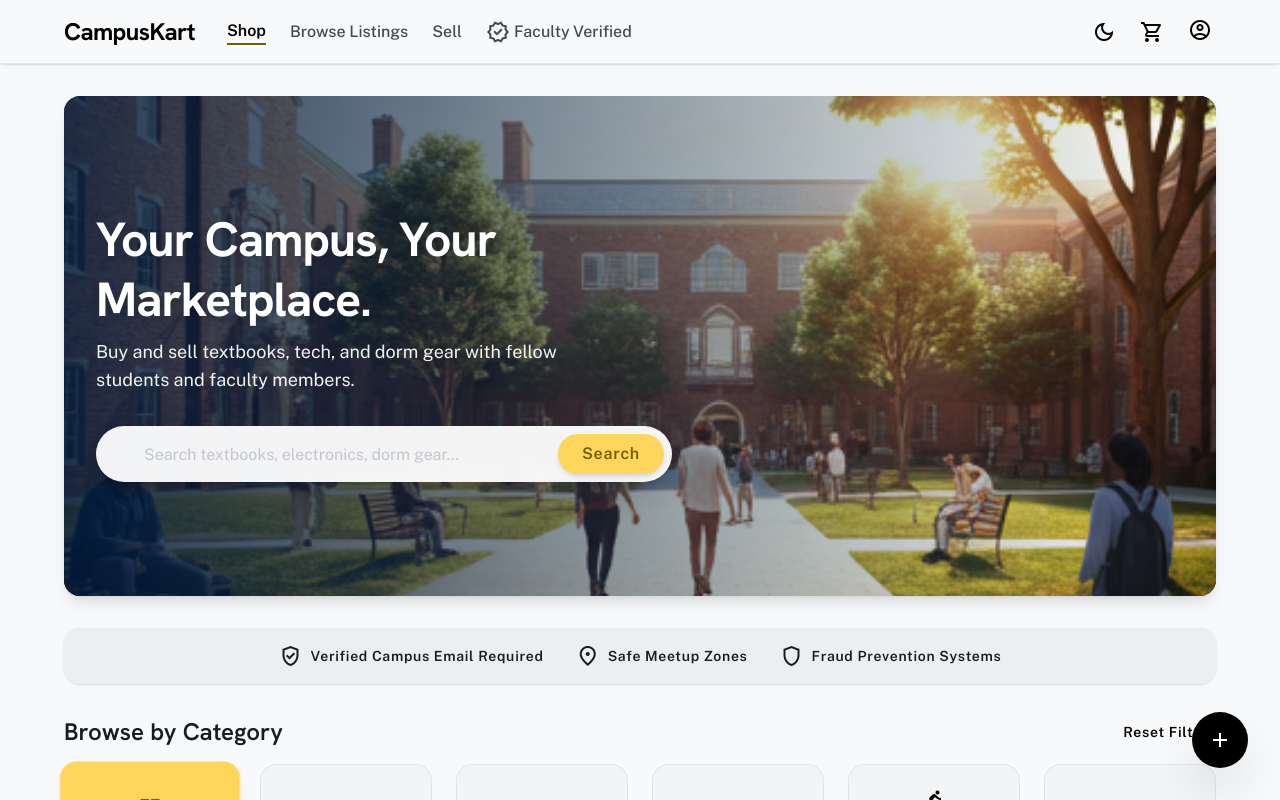
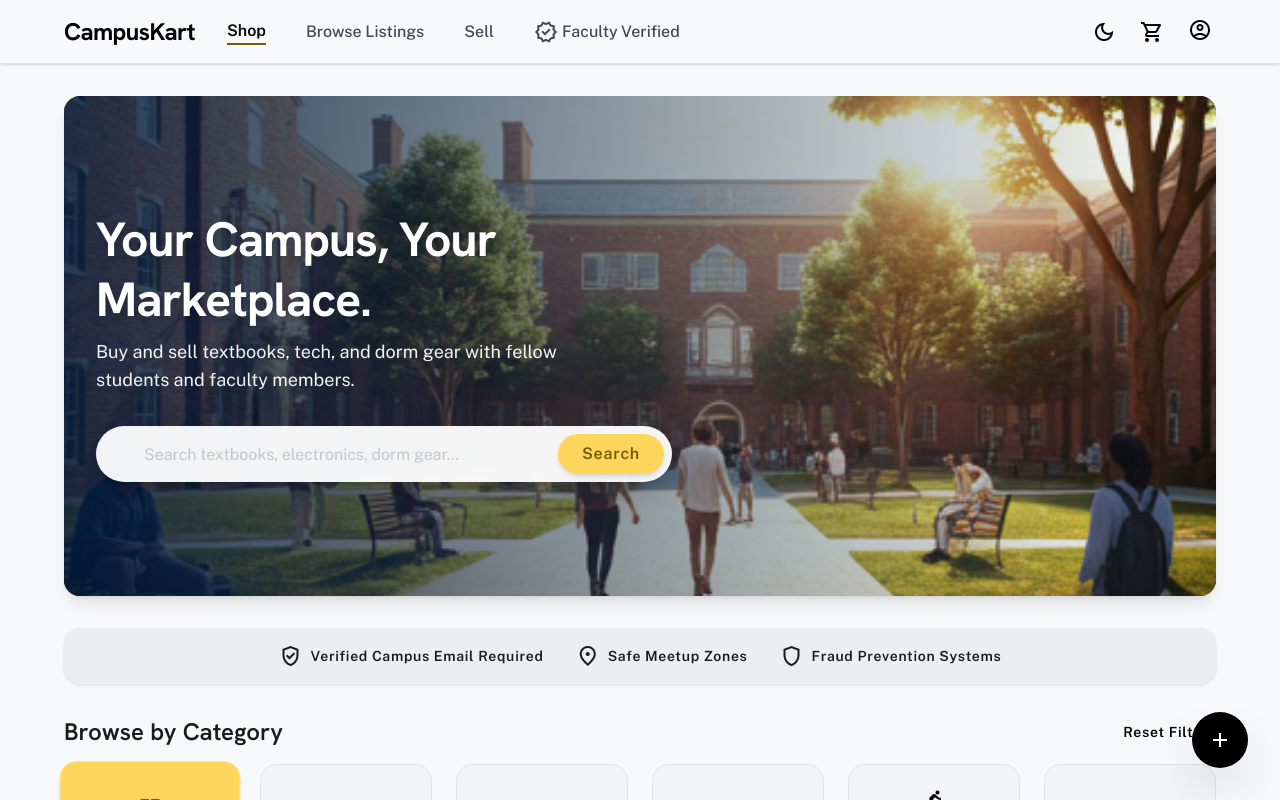
Before and after one commit to snairhridya/campuskartnew, a Next.js app: page / in a window 1280 px wide. Shown: the top 800 px of the page. Built offline with nearby package versions, Linux system fonts and the light colour scheme.

Commit message:
Increase navbar tab spacing from gap-6 to gap-10

```diff
--- a/app/login/page.tsx
+++ b/app/login/page.tsx
@@ -85,7 +85,7 @@ export default function LoginPage() {
             <Link href="/" className="font-headline-sm text-headline-sm font-bold text-primary tracking-tight">
               CampusKart
             </Link>
-            <nav className="hidden md:flex gap-6">
+            <nav className="hidden md:flex gap-10">
               {["Textbooks", "Electronics", "Bikes & Transport", "Dorm Essentials"].map((cat) => (
                 <Link key={cat} href="/" className="font-label-lg text-label-lg text-on-surface-variant hover:text-primary transition-colors">
                   {cat}
--- a/app/page.tsx
+++ b/app/page.tsx
@@ -340,7 +340,7 @@ export default function Home() {
           <span className="font-headline-sm text-headline-sm font-bold text-primary dark:text-secondary-fixed cursor-pointer tracking-tight" onClick={handleClearFilters}>
             CampusKart
           </span>
-          <nav className="hidden md:flex items-center gap-6">
+          <nav className="hidden md:flex items-center gap-10">
             <button
               onClick={() => { setSelectedCategory("All"); setActiveSearch(""); }}
               className={`font-body-md text-body-md hover:text-secondary dark:hover:text-secondary-fixed transition-colors duration-200 ${selectedCategory === "All" && activeSearch === "" ? "text-primary dark:text-secondary-fixed font-bold border-b-2 border-secondary" : "text-on-surface-variant dark:text-surface-variant font-medium"}`}
--- a/app/search/page.tsx
+++ b/app/search/page.tsx
@@ -95,7 +95,7 @@ export default function SearchPage() {
             <a href="/" className="font-headline-sm text-headline-sm font-bold text-primary" aria-label="CampusKart home">
               CampusKart
             </a>
-            <nav aria-label="Primary navigation" className="hidden md:flex gap-6 items-center">
+            <nav aria-label="Primary navigation" className="hidden md:flex gap-10 items-center">
               <a href="/" className="text-on-surface-variant font-body-md hover:text-primary transition-colors">Shop</a>
               <a href="#" className="text-on-surface-variant font-body-md hover:text-primary transition-colors">Sell</a>
             </nav>
```
